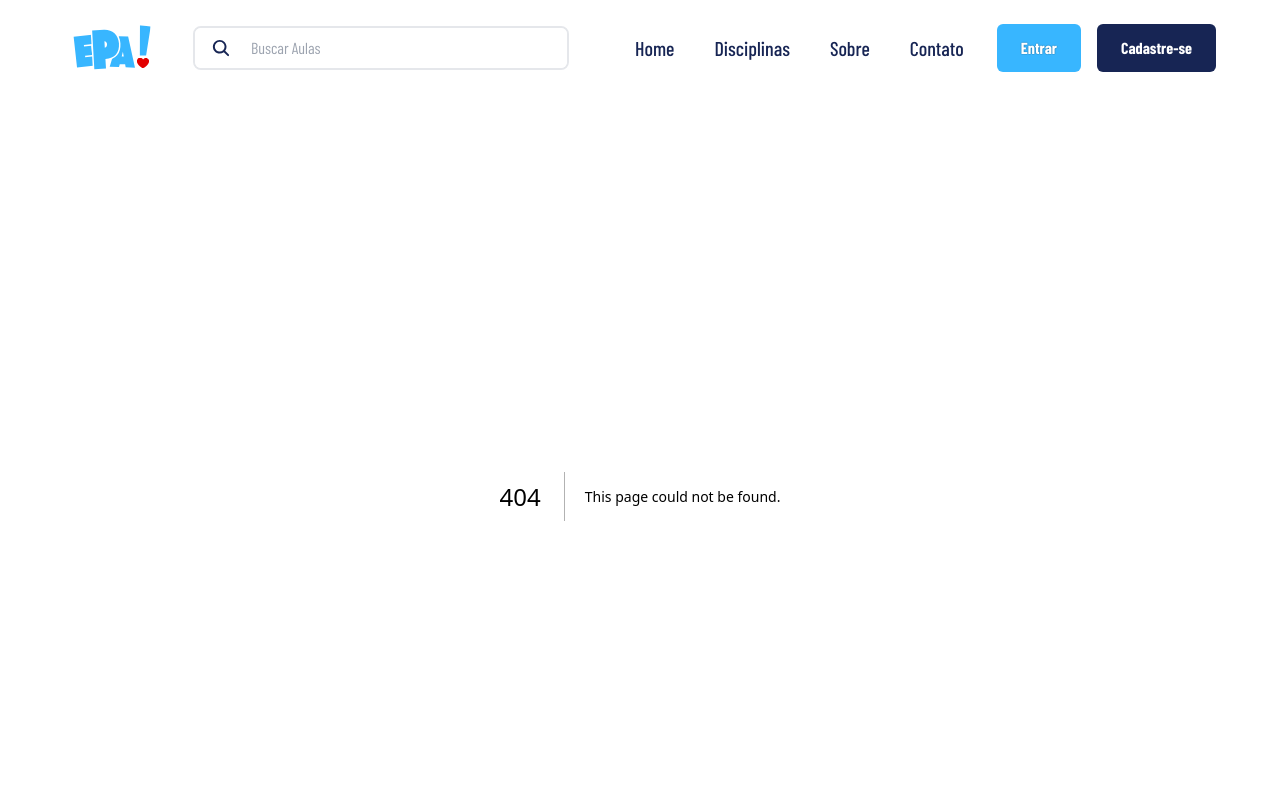
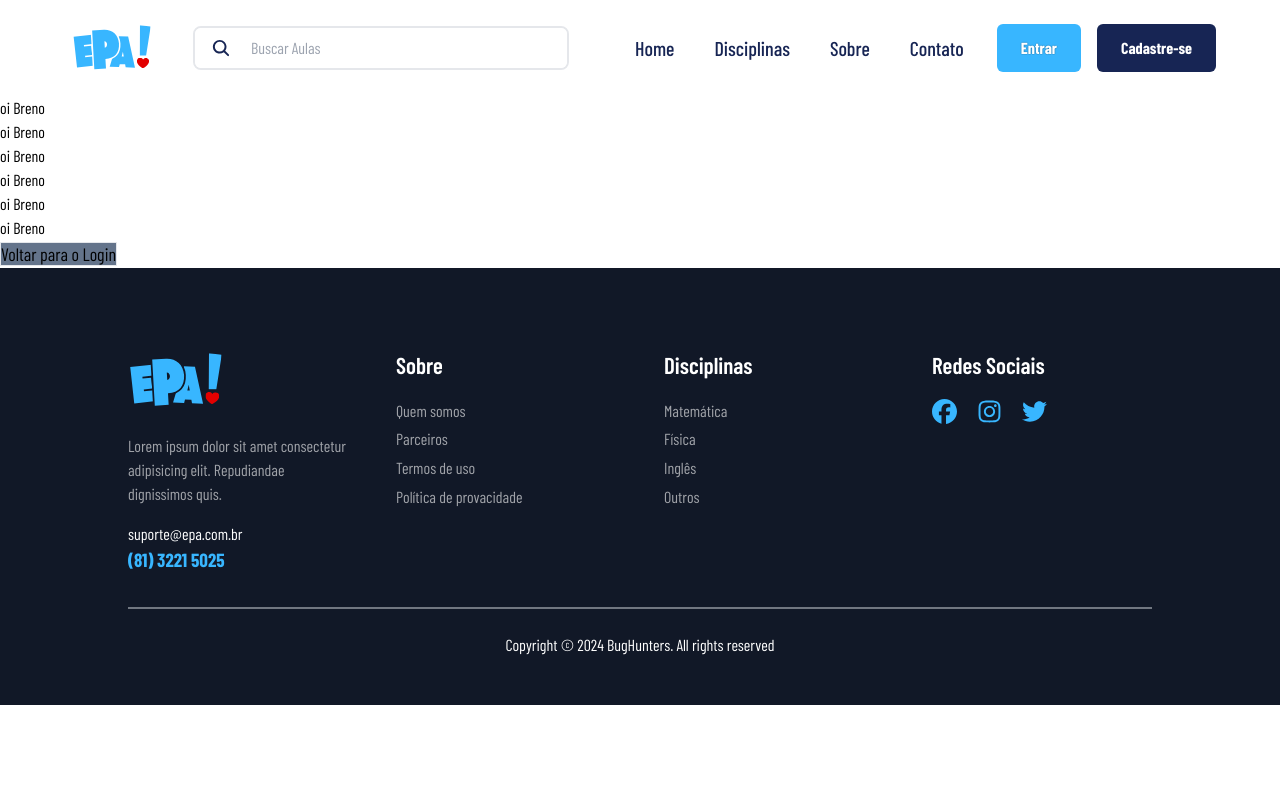
Before and after one commit to Antonio-coding/app-epa, a Next.js app: page /esqueci-senha in a window 1280 px wide. Before the commit this address had no page. Shown: the top 800 px of the page. Built offline with nearby package versions, Linux system fonts and the light colour scheme; a web font is replaced by a local one.

Commit message:
exemplo para Breno deletar depois

```diff
--- /dev/null
+++ b/src/app/(pages)/esqueci-senha/page.tsx
@@ -0,0 +1,16 @@
+import Link from 'next/link';
+export default function EsqueciSenha() {
+    return (
+        <>
+            <div>oi Breno</div>
+            <div>oi Breno</div>
+            <div>oi Breno</div>
+            <div>oi Breno</div>
+            <div>oi Breno</div>
+            <div>oi Breno</div>
+            <Link href="/login" className='text-lg border w-[500px] bg-slate-500 hover:text-red-500'>
+                Voltar para o Login
+            </Link>
+        </>
+    )
+}
```
Also changed, not shown: 1 other file (tests, documents, lock files or other folders).
